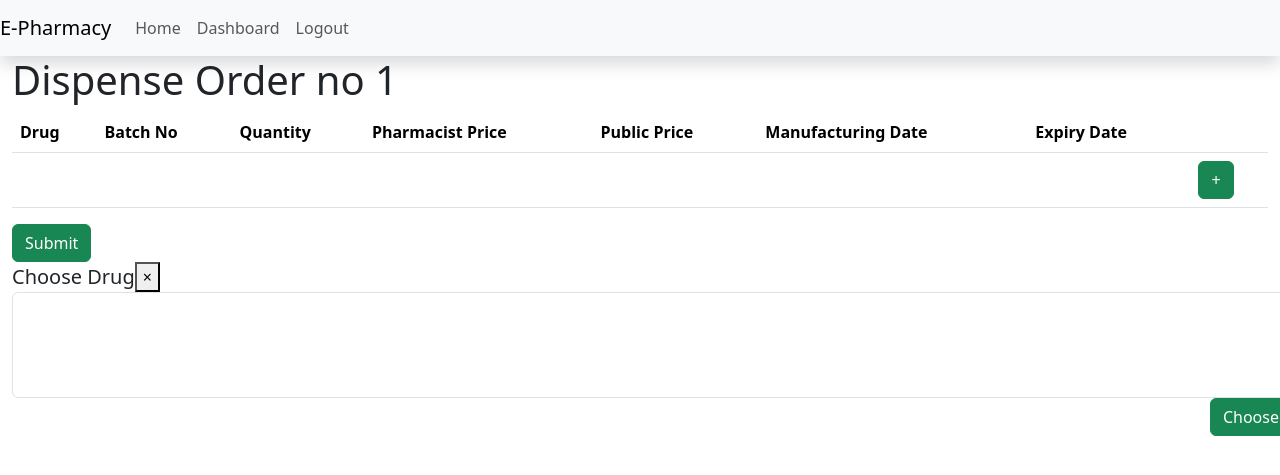
After one commit to am1996/epharmacy, a Django app: page /user/dashboard/orders/1/dispense in a window 1280 px wide. The commit adds this page. Shown: the top 475 px of the page. Run offline with Django 4.2, Linux system fonts and the light colour scheme; lists and menus that the app fills with data are empty; some libraries are stand-ins or nearby versions.

Commit message:
Added order dispense pending implementation

```diff
--- a/orders/models.py
+++ b/orders/models.py
@@ -12,7 +12,6 @@ class Order(models.Model):
         (3,"Done")
     ],max_length=30,default=1)
     dispensed_by = models.ForeignKey(settings.AUTH_USER_MODEL, on_delete=models.CASCADE,related_name='dispensed_orders', default= None,null= True)
-    created_at = models.DateTimeField(auto_now=True)
     updated_at = models.DateTimeField(auto_now_add=True)
     created_by = models.ForeignKey(settings.AUTH_USER_MODEL, on_delete=models.CASCADE,related_name='created_orders')
 
@@ -21,7 +20,7 @@ class Order(models.Model):
 
 class OrderItem(models.Model):
     quantity = models.IntegerField()
-    order_id = models.ForeignKey(Order,on_delete=models.CASCADE)
+    order_id = models.ForeignKey(Order,on_delete=models.CASCADE,related_name="order_items")
     drug_id = models.IntegerField()
     inventory_id = models.ForeignKey(InventoryItem,on_delete=models.CASCADE,default=None, null= True)
 
--- a/templates/layouts/base.html
+++ b/templates/layouts/base.html
@@ -23,9 +23,15 @@
                 <li class="nav-item">
                     <a class="nav-link" href="{% url "home" %}">Home</a>
                 </li>
+
+                {% if request.user.profile.role == 1 %}
                 <li class="nav-item">
-                    <a class="nav-link" href="#">Features</a>
+                    <a class="nav-link" href="{% url "inventory:index_inventory" %}">Inventory</a>
                 </li>
+                <li class="nav-item">
+                    <a class="nav-link" href="{% url "products:index_drug" %}">Products</a>
+                </li>
+                {% endif %}
             </ul>
             <ul class="navbar-nav">
                 {% if request.user %}
--- a/templates/users/dashboard.html
+++ b/templates/users/dashboard.html
@@ -56,7 +56,7 @@
 {% else %}
 {% for order in orders %}
     <tr>
-        <td><a href="">{{ order.id }}</a></td>
+        <td><a href="{% url "user:order_details" order.id %}">{{ order.id }}</a></td>
         <td>
             {% if order.status == "1" %}
             Pending
--- /dev/null
+++ b/templates/users/order_dispense.html
@@ -0,0 +1,123 @@
+{% extends "../layouts/base.html" %}
+{% load static %}
+{% block header %}
+<script src="{% static 'js/alpine.min.js' %}" defer></script>
+{% endblock header %}
+{% block content %}
+{{errors}}
+<h1>Dispense Order no {{ request.resolver_match.kwargs.pk }}</h1>
+<div x-data="tableForm">
+    <form method="POST">
+        {% csrf_token %}
+        <table  class="table">
+            <thead>
+                <th>Drug</th>
+                <th>Batch No</th>
+                <th>Quantity</th>
+                <th>Pharmacist Price</th>
+                <th>Public Price</th>
+                <th>Manufacturing Date</th>
+                <th>Expiry Date</th>
+                <th></th>
+            </thead>
+            <template x-for="(item,idx) in items">
+                <tr>
+                    <td><input class="form-control" @click="openModal(idx)" x-model="item.drug" type="text" required readonly>
+                    <input :name="idx + '__drug_id'" x-model="item.id" type="text" hidden>
+                    </td>
+                    <td><input class="form-control" :name="idx + '__batch_no'" x-model="item.batchNo" type="text" required></td>
+                    <td><input class="form-control" :name="idx + '__quantity'" x-model="item.quantity" type="number" required></td>
+                    <td><input class="form-control" :name="idx + '__pharmacist_price'" x-model="item.pharmacistPrice" type="number" step="0.01" required></td>
+                    <td><input class="form-control" :name="idx + '__public_price'" x-model="item.publicPrice" type="number"  step="0.01" required></td>
+                    <td><input class="form-control" :name="idx + '__manufacturing_date'" x-model="item.manufacturingDate" type="date" required></td>
+                    <td><input class="form-control" :name="idx + '__expiry_date'" x-model="item.expiryDate" type="Date" required></td>
+                    <td><button type="button" class="btn" @click="removeItem(item)">Remove</button></td>
+                </tr>
+            </template>
+            <tfoot>
+                <th></th>
+                <th></th>
+                <th></th>
+                <th></th>
+                <th></th>
+                <th></th>
+                <th></th>
+                <th><button class="btn btn-success" type="button" @click="addItem()">+</button></th>
+            </tfoot>
+        <table>
+        <button class="btn btn-success float-right" type="Submit">Submit</button>
+    </form>
+    <div class="modal-fullscreen"
+        x-show="showModal"
+        x-transition:enter="fade-enter fade-enter-active"
+        x-transition:leave="fade-leave-active"
+        x-cloak>
+        <div class="modal-dialog">
+          <div class="modal-content">
+            <div class="modal-header">
+              <h5 class="modal-title">Choose Drug</h5>
+              <button @click="closeModal()" type="button" class="close" aria-label="Close">
+                <span aria-hidden="true">&times;</span>
+              </button>
+            </div>
+            <div class="modal-body">
+              <select x-ref="drugs" class="form-control" multiple>
+                {% for drug in drugs %}
+                    <option value="{{drug.id}}">{{drug.name}}</option>
+                {% endfor %}
+              </select>
+            </div>
+            <div class="modal-footer">
+              <button type="button" @click="closeModal()" class="btn btn-success" >Choose</button>
+            </div>
+          </div>
+        </div>
+    </div>
+</div>
+<script>
+    document.addEventListener('alpine:init', () => {
+        Alpine.data('tableForm', () => ({
+            items: [{
+                id:"",
+                drug:"",
+                quantity:"",
+                batchNo:"",
+                pharmacistPrice:"",
+                publicPrice:"",
+                manufacturingDate:"",
+                expiryDate:""
+            }],
+            chosenItem: 0,
+            showModal: false,
+            openModal(idx){
+                this.chosenItem = idx;
+                this.showModal = true;
+            },
+            closeModal(){
+                this.items[this.chosenItem].drug = this.$refs.drugs.options[this.$refs.drugs.selectedIndex].text;
+                this.items[this.chosenItem].id = this.$refs.drugs.value;
+                this.showModal = false;
+            },
+            submit(){
+                console.log(this.items);
+            },
+            addItem() {
+                this.items.push({
+                    drug:"",
+                    quantity:"",
+                    batchNo:"",
+                    pharmacistPrice:"",
+                    publicPrice:"",
+                    manufacturingDate:"",
+                    expiryDate:""
+                });
+            },
+
+            removeItem(item) {
+                this.items = this.items.filter(i => i !== item);
+            }
+        }));
+    });
+
+</script>
+{% endblock content %}
--- a/users/urls.py
+++ b/users/urls.py
@@ -9,6 +9,8 @@ urlpatterns = [
     path("logout/",UserLogoutView.as_view(), name="logout"),
     path("login/",UserLoginView.as_view(),name="login"),
     path("register/",UserRegisterView.as_view(),name="register"),
+    path("dashboard/orders/<int:pk>",OrderDetailsView.as_view(),name="order_details"),
+    path("dashboard/orders/<int:pk>/dispense",OrderDispenseView.as_view(),name="order_dispense"),
     path("dashboard/",UserDashboardView.as_view(),name="dashboard"),
     path("profile/edit",UserProfileEditView.as_view(),name="profile_edit"),
 ]
--- a/users/views.py
+++ b/users/views.py
@@ -22,7 +22,7 @@ class UserDashboardView(ListView):
     def get_context_data(self, **kwargs):
         context = super().get_context_data(**kwargs)
         if self.request.user.profile.role == 2 or self.request.user.profile.role == 1:
-            orders = Order.objects.all().filter(status=1).order_by("-created_at")
+            orders = Order.objects.all().filter(status=1).order_by("-order_date")
         else:
             orders = Order.objects.all().filter(created_by=self.request.user).order_by("-updated_at")
         paginator = Paginator(orders,10)
@@ -95,3 +95,16 @@ class UserLoginView(View):
             form = LoginForm()
 
         return render(request, 'login.html', {'form': form})
+
+class OrderDetailsView(DetailView):
+    model = Order
+    pk_url_kwarg = "pk"
+    template_name = "users/order_details.html"
+    context_object_name = "order"
+
+class OrderDispenseView(View):
+    def get(self,request,*args,**kwargs):
+        return render(request,"users/order_dispense.html")
+
+    def post(self,request,*args,**kwargs):
+        pass
```
Also changed, not shown: orders/views.py (+15 -1 lines), templates/users/order_details.html (added, +44 -0 lines), orders/migrations/0003_alter_orderitem_order_id.py (added), orders/migrations/0004_remove_order_created_at.py (added).
